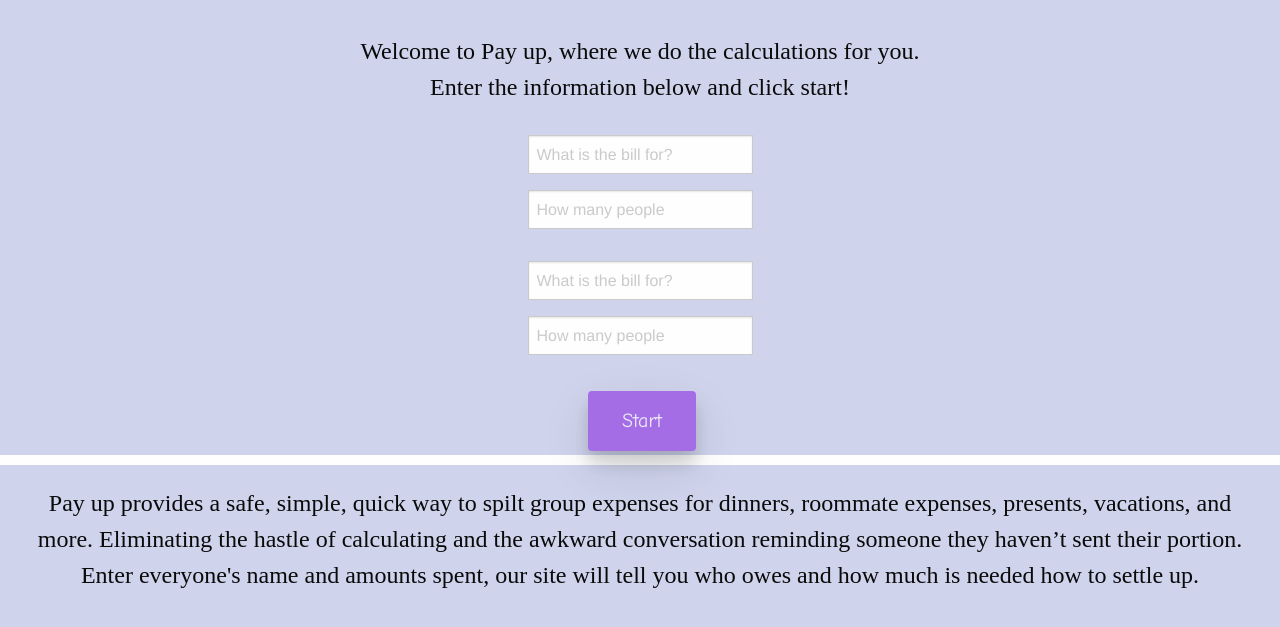
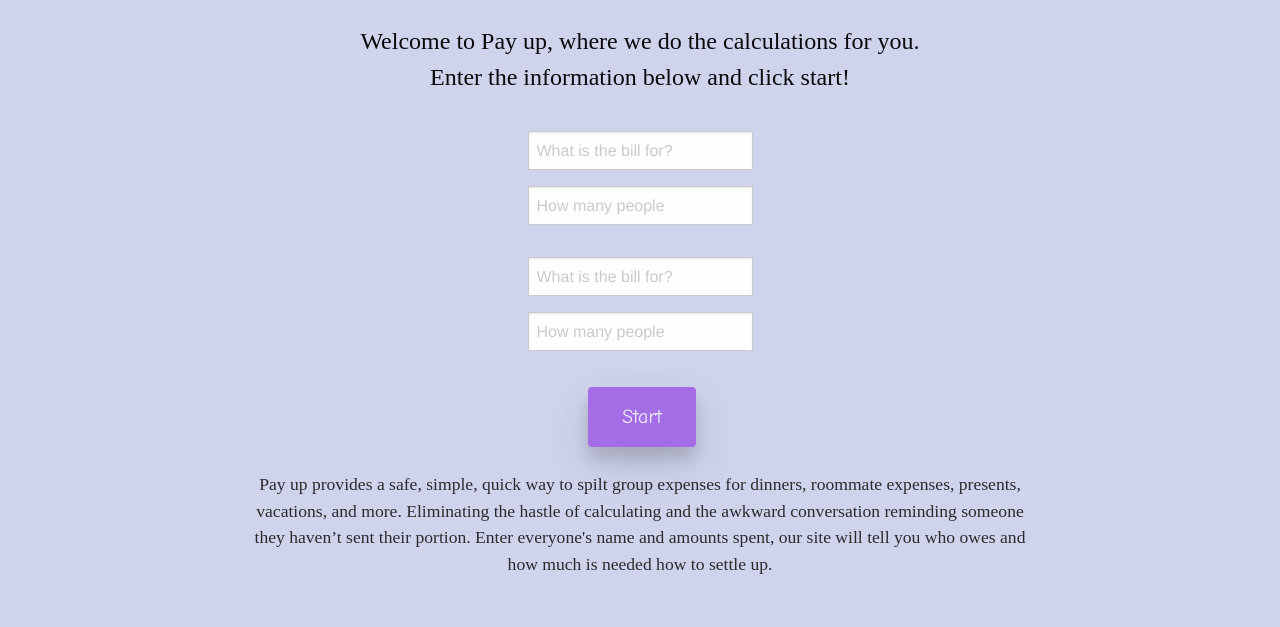
Before and after one commit to brettshackett/Pay-Up, a plain HTML site: page index.html in a window 1280 px wide. Shown: the part 147-774 px from the top of the page. Drawn offline with nearby package versions, Linux system fonts and the light colour scheme.

Commit message:
fixed the line gap on the first page

```diff
--- a/assets/css/style.css
+++ b/assets/css/style.css
@@ -1,6 +1,6 @@
 * {
   background-color: #CFD3EC;
-  margin-block: 10px;
+
 }
 
 .page-title {
@@ -19,18 +19,26 @@ p {
  text-align: center;
  line-height: 1.5;
  padding: 20px;
- margin-top: 10px;
- margin-bottom: 10px;
  font-size: 150%;
  font-family: chalkduster;
 }
 
+#paragraph {
+  text-align: center;
+  line-height: 1.5;
+  font-size: 110%;
+  padding-left: 250px;
+  padding-right: 250px;
+  font-family: chalkduster;
+  color: rgb(44, 43, 43);
+}
+
+.breaker {
+    margin: none;
+}
+
 form {
 text-align:center;
-}
-
-a{
-
 }
 
 .btn {
--- a/index.html
+++ b/index.html
@@ -110,7 +110,7 @@
             </section>
           -->
 
-           <p>
+           <p id="paragraph">
 
             Pay up provides a safe, simple, quick way to spilt group expenses for dinners, roommate expenses, presents, vacations, and more.
             Eliminating the hastle of calculating and the awkward conversation reminding someone they haven’t sent their portion.
```
Also changed, not shown: calculate.html (+1 -0 lines).
